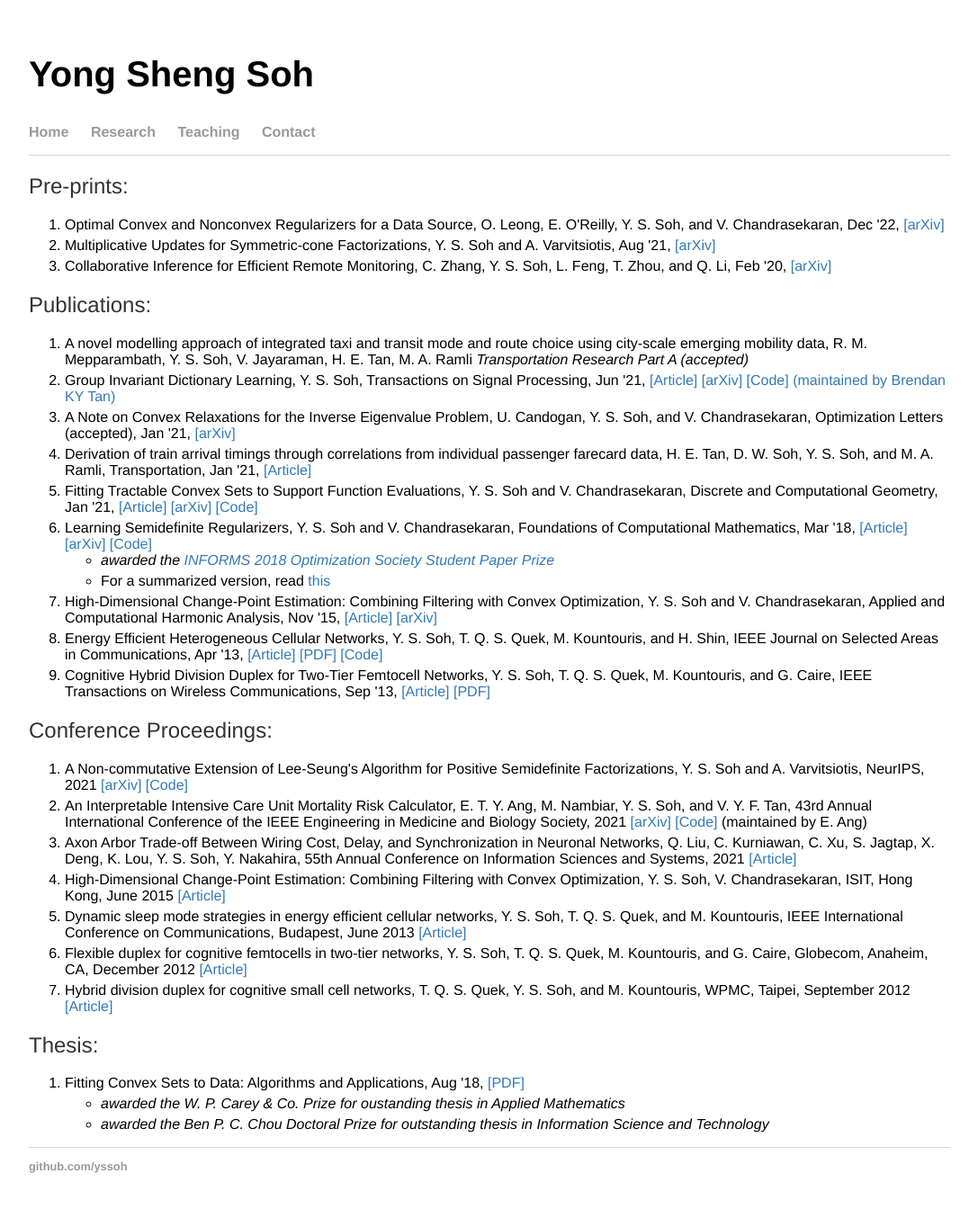
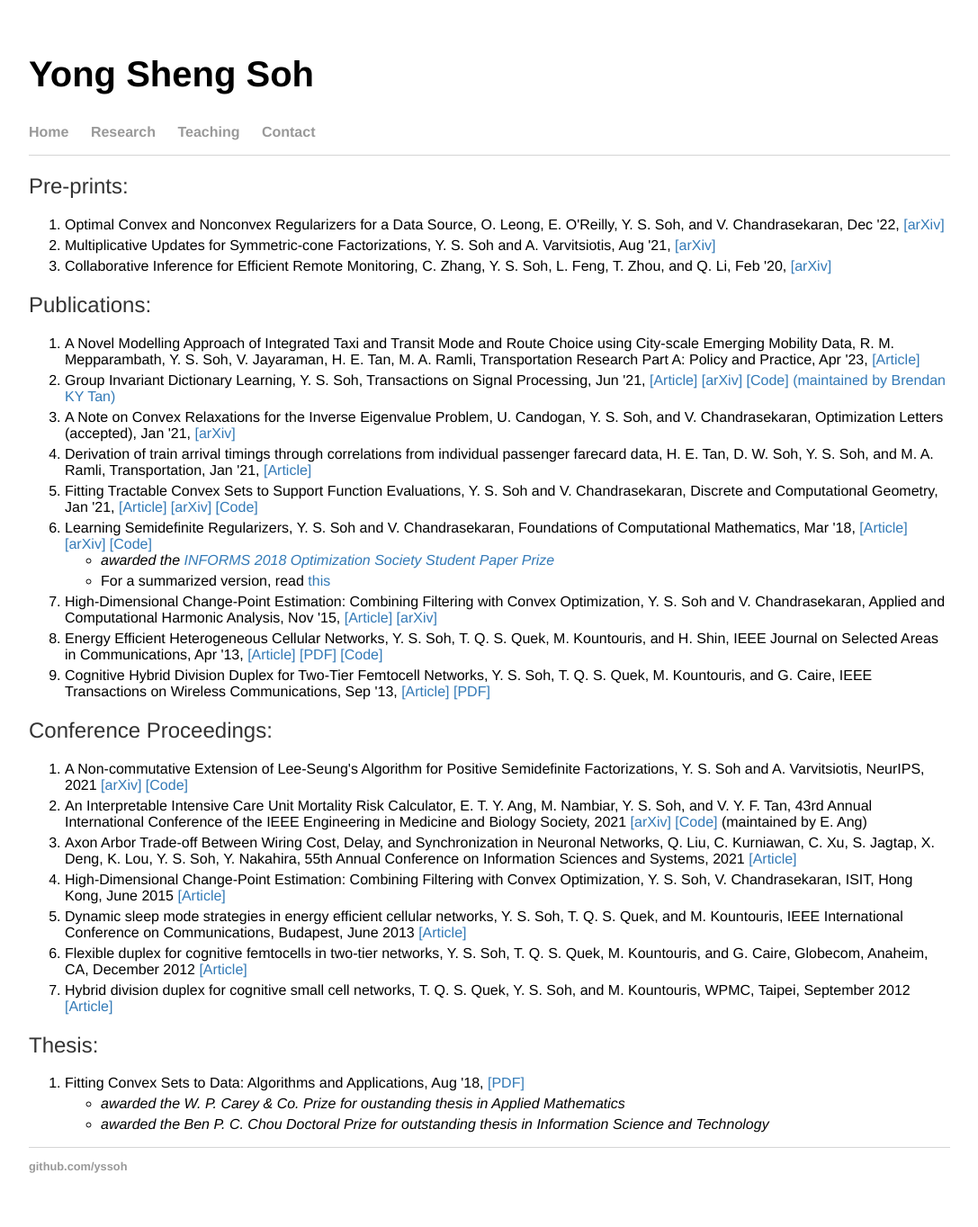
Before and after one commit to yssoh/yssoh.github.io, a Jekyll site: the page built from research/index.html, in a window 1280 px wide. Shown: the whole page at 90% size, without its empty margins (96-1183 px from the left). Built offline with Jekyll 4.4.1, drawn with Linux system fonts in a browser that asks for light colours.

Commit message:
Update index.html

```diff
--- a/research/index.html
+++ b/research/index.html
@@ -13,7 +13,7 @@ title: Yong Sheng Soh
 
     <h2>Publications:</h2>
   <ol>
-    <li>A novel modelling approach of integrated taxi and transit mode and route choice using city-scale emerging mobility data, R. M. Mepparambath, Y. S. Soh, V. Jayaraman, H. E. Tan, M. A. Ramli <i>Transportation Research Part A (accepted)</i></li>
+    <li>A Novel Modelling Approach of Integrated Taxi and Transit Mode and Route Choice using City-scale Emerging Mobility Data, R. M. Mepparambath, Y. S. Soh, V. Jayaraman, H. E. Tan, M. A. Ramli, Transportation Research Part A: Policy and Practice, Apr '23, <a href = "https://www.sciencedirect.com/science/article/abs/pii/S0965856423000356">[Article]</a> </li>
     <li>Group Invariant Dictionary Learning, Y. S. Soh, Transactions on Signal Processing, Jun '21, <a href = "https://ieeexplore.ieee.org/document/9461688">[Article]</a> <a href = "https://arxiv.org/abs/2007.07550">[arXiv]</a> <a href = "https://github.com/bkytan/gidl">[Code] (maintained by Brendan KY Tan)</a></li>
 	<li>A Note on Convex Relaxations for the Inverse Eigenvalue Problem, U. Candogan, Y. S. Soh, and V. Chandrasekaran, Optimization Letters (accepted), Jan '21, <a href = "https://arxiv.org/abs/1911.02225">[arXiv]</a></li>
 	<li>Derivation of train arrival timings through correlations from individual passenger farecard data, H. E. Tan, D. W. Soh, Y. S. Soh, and M. A. Ramli, Transportation, Jan '21, <a href = "https://link.springer.com/article/10.1007/s11116-021-10164-w">[Article]</a></li>
```
